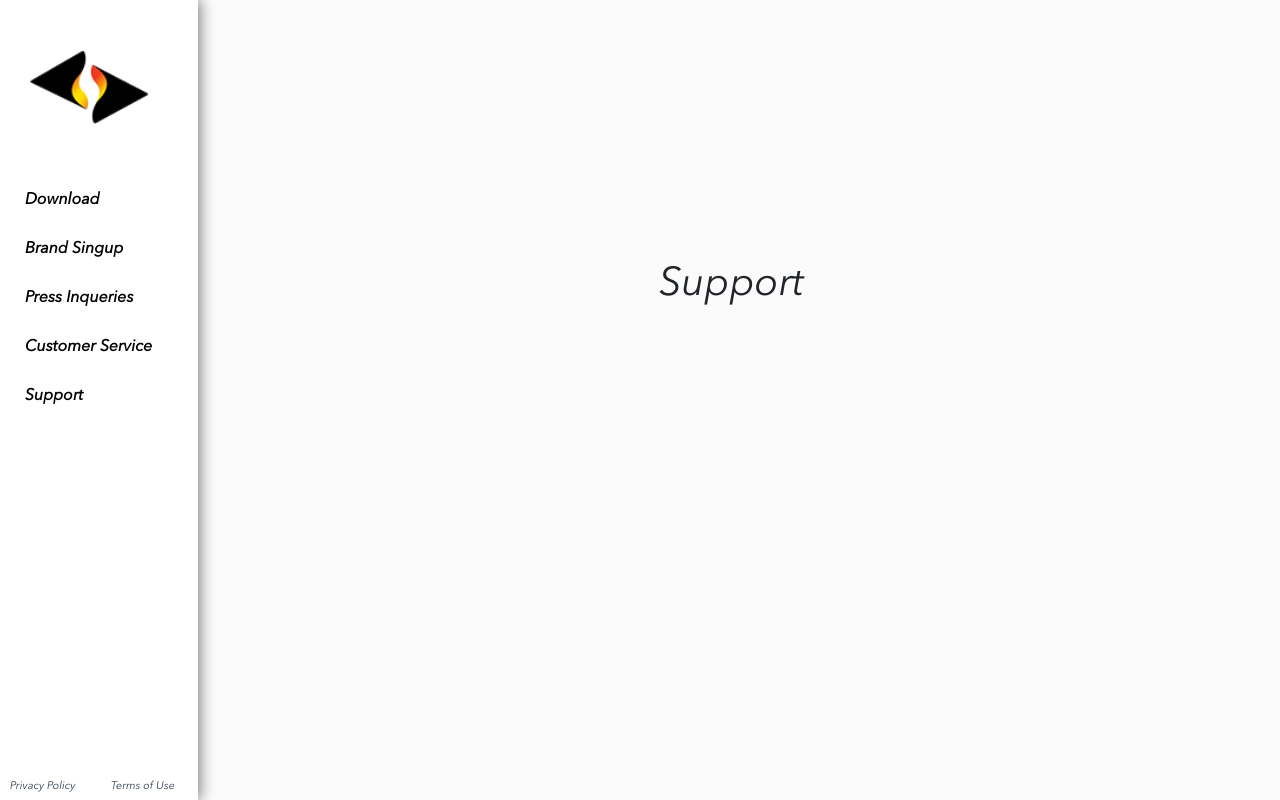
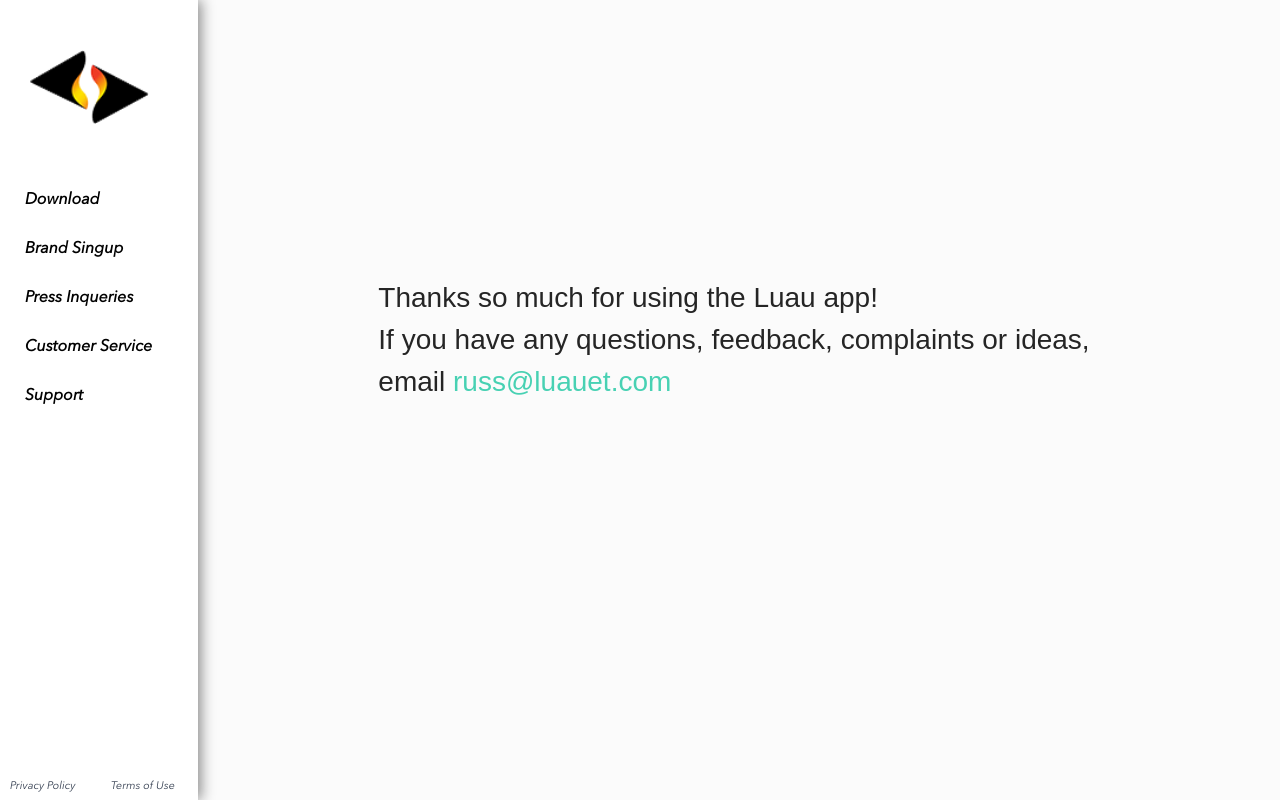
Before and after one commit to sunilmondal4you/luau_website, an Angular app: page /suport in a window 1280 px wide. Built offline with nearby package versions, Linux system fonts and the light colour scheme.

Commit message:
support page Ui change

```diff
--- a/src/app/support/support.component.css
+++ b/src/app/support/support.component.css
@@ -0,0 +1,13 @@
+.defaultFont{
+    font-family: serif;
+}
+.suprt-wrp{padding-left: 150px;}
+.suprt-wrp p{
+    font-size: 28px;
+    margin: 0;
+    line-height: 1.5;
+    color: #252525;
+    font-family: sans-serif;
+}
+.suprt-wrp a{color: #48d1b3;cursor: pointer;}
+.suprt-flex, .luauLogo-flex{display: -webkit-flex;display: -moz-flex;display: -ms-flex;display: -o-flex;display: flex;height: 100vh;-webkit-align-items: center;-moz-align-items: center;-ms-align-items: center;-o-align-items: center;align-items: center;}
--- a/src/app/support/support.component.html
+++ b/src/app/support/support.component.html
@@ -1,6 +1,11 @@
-<div class="area-95">
-  <div class="area-95 make-center">
-      <h1>Support</h1>
+<div class="container area-95 make-center defaultFont">
+  <div style="min-width:100%">
+    <div class="suprt-flex">
+      <div class="suprt-wrp">
+        <p>Thanks so much for using the Luau app!</p>
+        <p>If you have any questions, feedback, complaints or ideas,</p>
+        <p>email <a mailTo="russ@luauet.com">russ@luauet.com</a></p>
+      </div>
+    </div>
   </div>
-
 </div>
```
